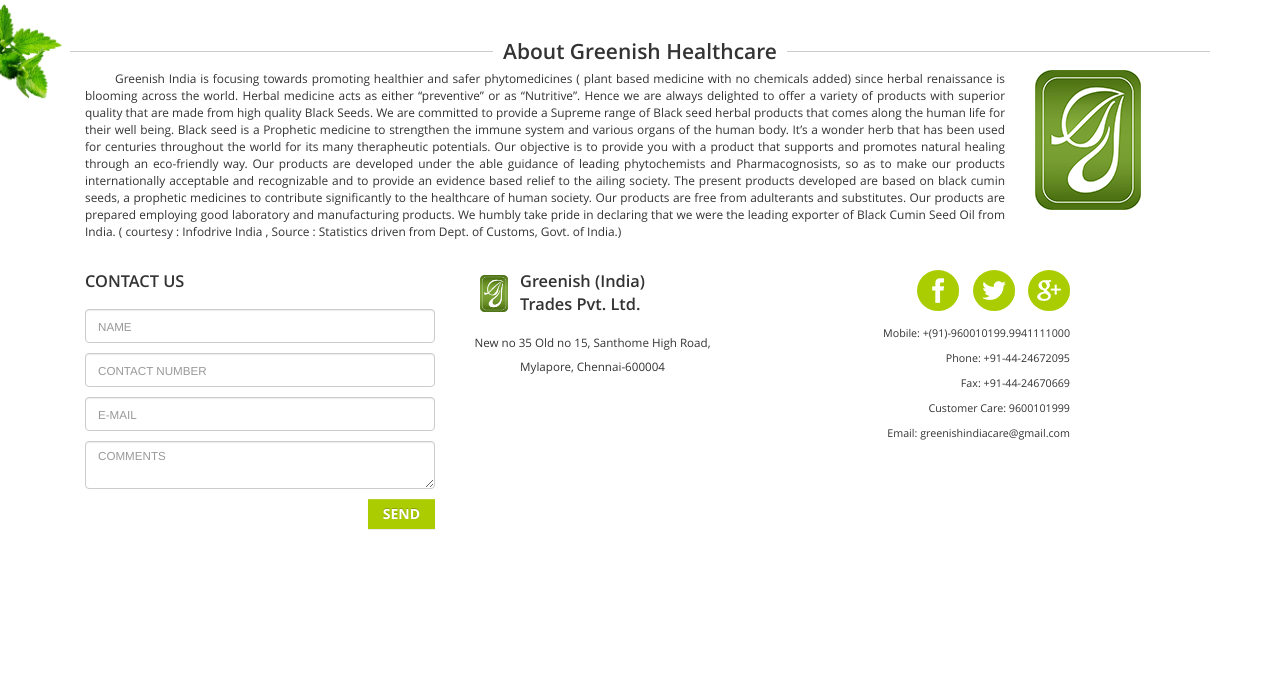
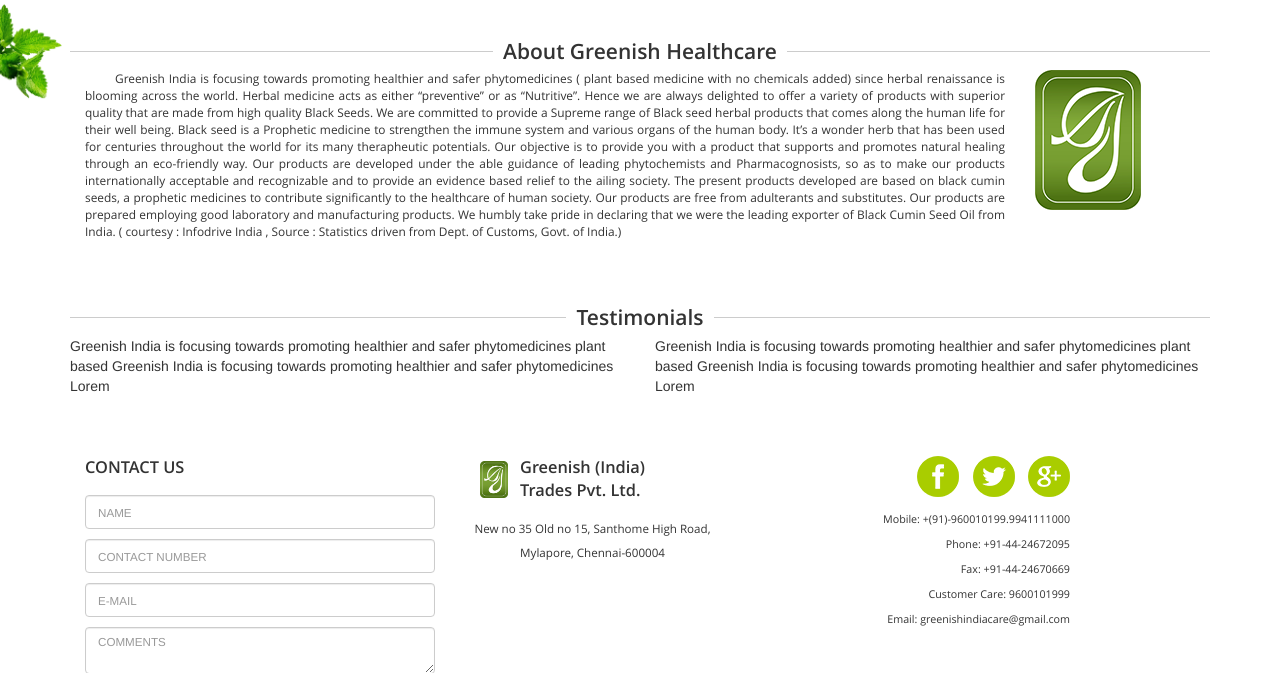
Before and after one commit to manojkumaran/greenish-healthcare, a PHP site: page / in a window 1280 px wide. Shown: the part 544-1217 px from the top of the page. Before the commit the page ends 1074 px from the top, so only its background shows below. Run offline with PHP 8.4, Linux system fonts and the light colour scheme.

Commit message:
Added sample content for testimonial part

```diff
--- a/index.php
+++ b/index.php
@@ -44,7 +44,19 @@
 <!--\ ABOUT GREENISH HEALTHCARE END /-->
 
 <!--\ TESTIMONIALS BEGIN /-->
-
+<section class="container" id="testimonial">
+	<h2> <span>Testimonials</span></h2>
+	<section class="row">
+		<article class="testimonial col-xs-12 col-md-6">
+			<div class="testimonial-content">Greenish India is focusing towards promoting healthier and safer phytomedicines plant based Greenish India is focusing towards promoting healthier and safer phytomedicines</div>
+			<div class="testimonial-author">Lorem</div>
+		</article>
+		<article class="testimonial col-xs-12 col-md-6">
+			<div class="testimonial-content">Greenish India is focusing towards promoting healthier and safer phytomedicines plant based Greenish India is focusing towards promoting healthier and safer phytomedicines</div>
+			<div class="testimonial-author">Lorem</div>
+		</article>
+	</section>
+</section>
 <!--\ TESTIMONIALS END /-->
 
 
```
